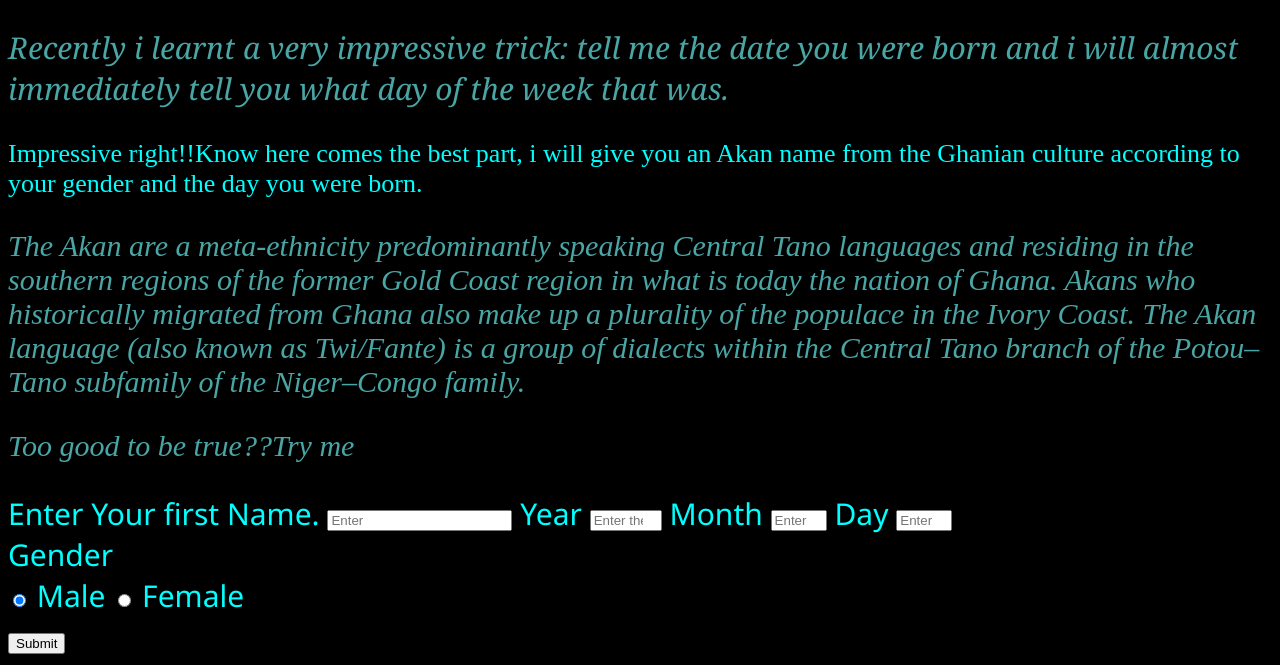
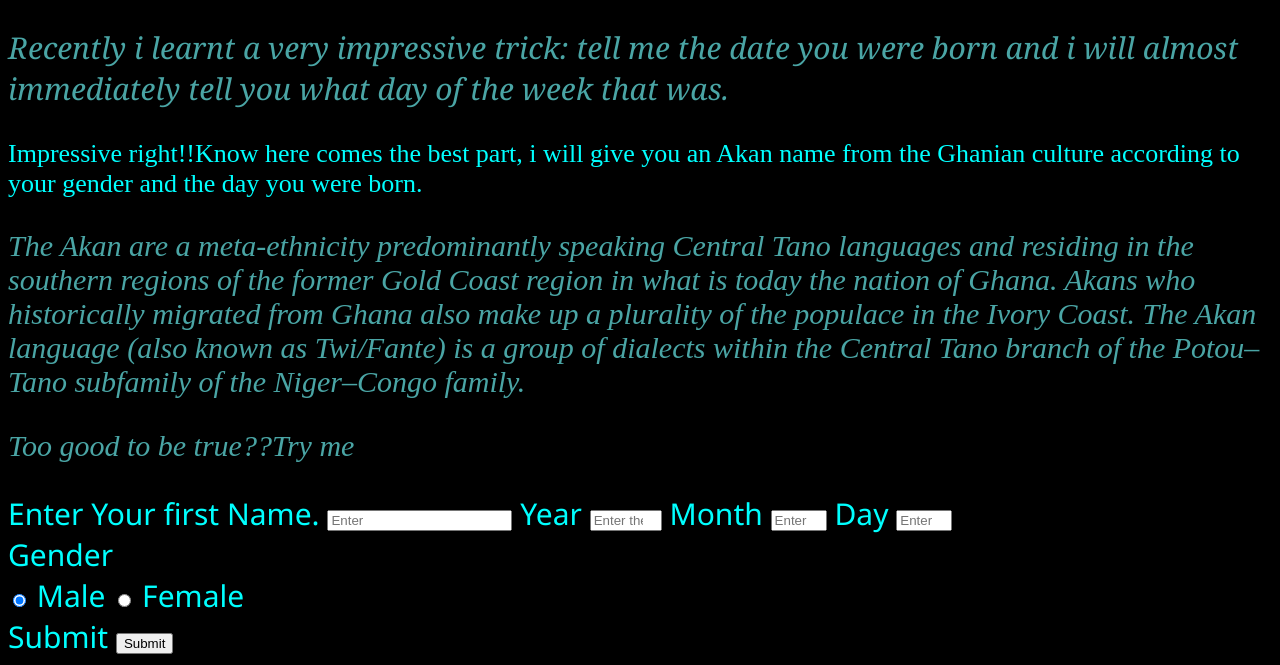
Before and after one commit to casey829/Birthday-Application, a plain HTML site: page index.html in a window 1280 px wide. Shown: the part 466-1131 px from the top of the page. Drawn offline with Linux system fonts and the light colour scheme.

Commit message:
headings

```diff
--- a/index.html
+++ b/index.html
@@ -58,10 +58,10 @@
                         <input type="radio" name="gender" id="female" value="female"> Female
                     </div>
                 </div>
+                <a onclick="submission()" class="btn btn-outline-info btn-lg">Submit</a>
+                <button onclick="submission()"  class="btn btn-outline-info btn-lg">Submit</button>
+            </form>
 
-                <button type="submit" class="btn btn-primary">Submit</button>
-
-            </form>
             <script src="./script.js"></script>
 </body>
 
```
Also changed, not shown: 1 other file.
